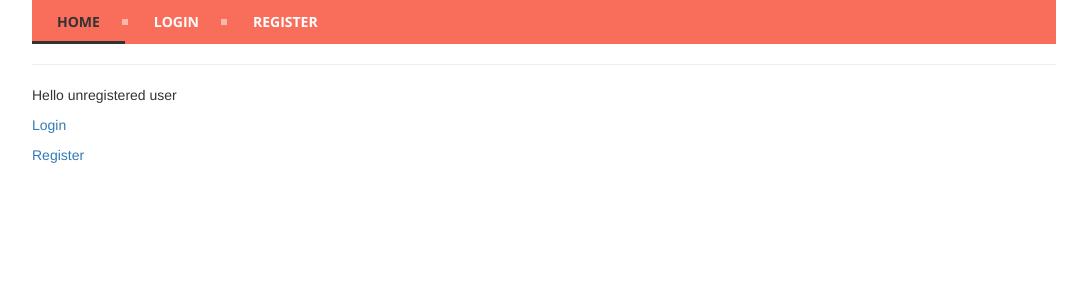
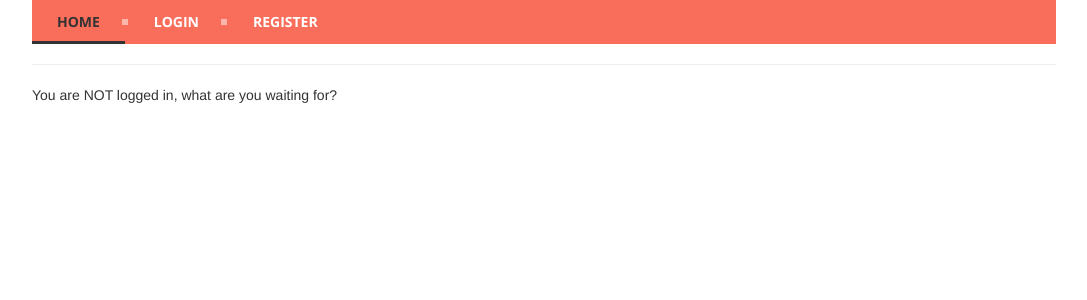
Before and after one commit to jaimesanz/paguen_po, a Django app: template expenses_manager/templates/home.html in a window 1280 px wide. Shown: the top 300 px of the page, without its empty margins (96-1183 px from the left). Run offline with Django 3.2, Linux system fonts and the light colour scheme; the template is opened without the code that fills it, so the values that code supplies are empty; some libraries are stand-ins or nearby versions.

Commit message:
Minor dummy html changes

```diff
--- a/expenses_manager/templates/home.html
+++ b/expenses_manager/templates/home.html
@@ -2,12 +2,8 @@
 
 {% block content %}
 	{% if user.is_authenticated %}
-	<p>Hello {{user.username}}</p>
-	<p><a href="/accounts/logout">Logout</a></p>
-	<p><a href="/accounts/password/change">Change Password</a></p>
+	<p>Hello {{user.username}}.</p>
 	{% else %}
-	<p>Hello unregistered user</p>
-	<p><a href="/accounts/login">Login</a></p>
-	<p><a href="/accounts/register">Register</a></p>
+	<p>You are NOT logged in, what are you waiting for?</p>
 	{% endif %}
 {% endblock %}
--- a/expenses_manager/templates/registration/logout.html
+++ b/expenses_manager/templates/registration/logout.html
@@ -2,6 +2,5 @@
 {% load i18n %}
 
 {% block content %}
-<p>{% trans "Logged out" %}</p><br>
-<a href="/home">home</a>
+<p>{% trans "Logged out" %}</p>
 {% endblock %}
```
